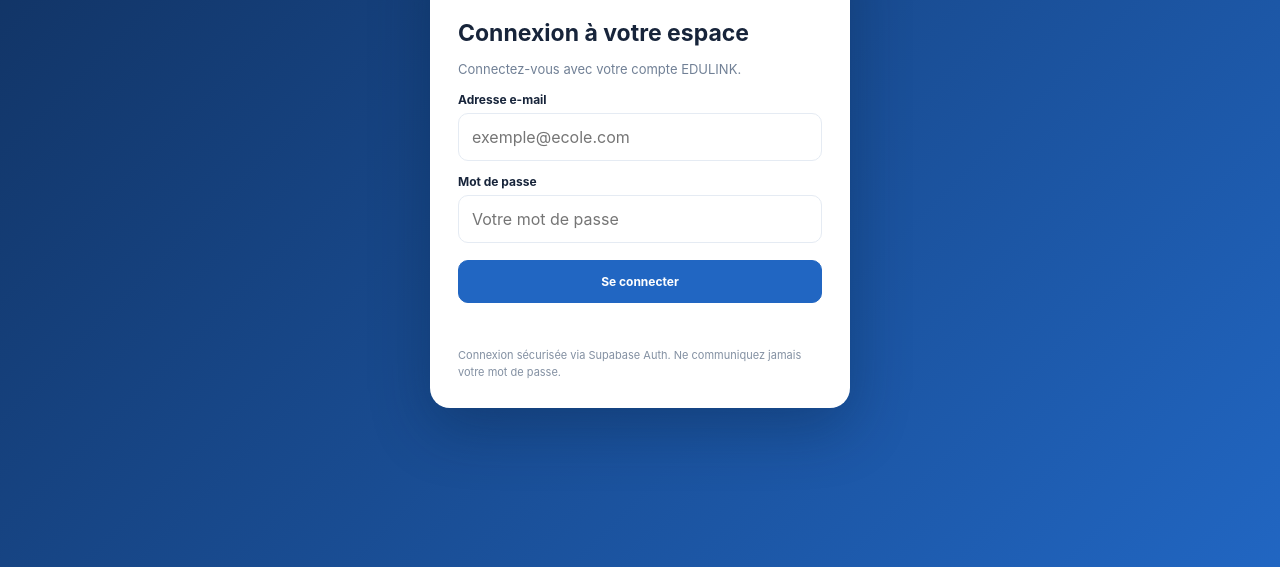
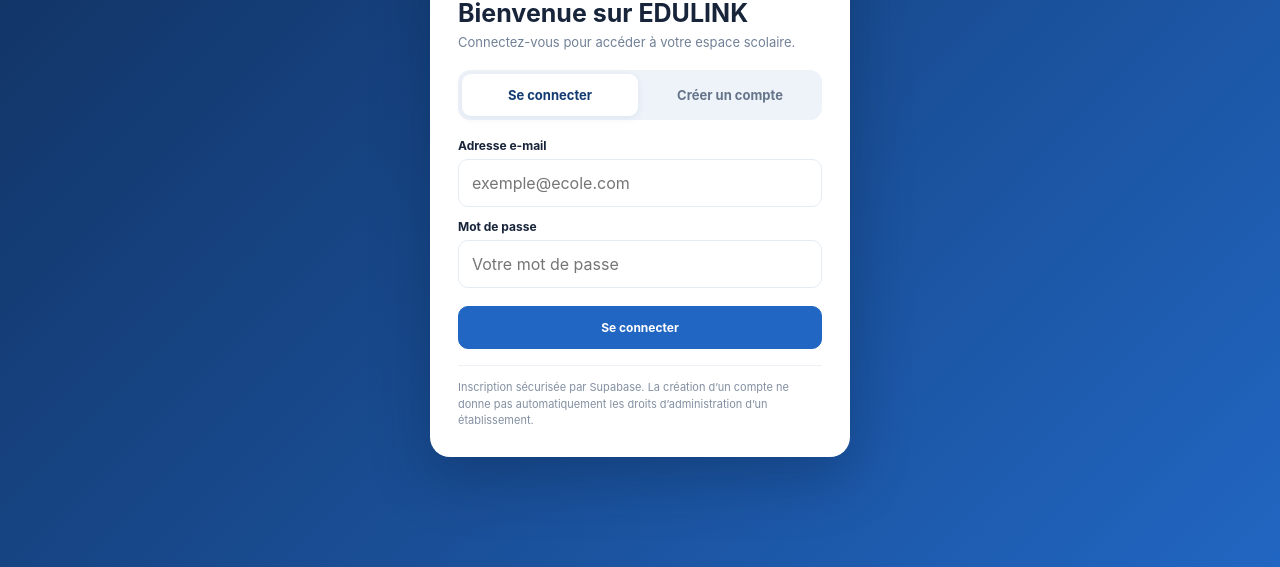
Before and after one commit to salasamouana1996-bot/EDULINK.GA, a plain HTML site: page index.html in a window 1280 px wide. Shown: the part 233-800 px from the top of the page. Drawn offline with nearby package versions, Linux system fonts and the light colour scheme.

Commit message:
Update index.html

```diff
--- a/index.html
+++ b/index.html
@@ -17,13 +17,17 @@
 @media(max-width:1050px){.cards{grid-template-columns:repeat(2,minmax(0,1fr))}}
 @media(max-width:720px){.app{display:block}.sidebar{position:fixed;z-index:20;top:0;bottom:0;left:-285px;width:270px;overflow-y:auto;transition:left .2s;box-shadow:0 10px 30px #071d3b30}.sidebar.open{left:0}.hamb{display:block}.topbar{height:62px;padding:0 10px}.content{padding:16px 12px 26px}.hero{display:block;padding:24px 20px;min-height:0}.hero-art{display:none}.welcome{display:block}.pill{display:inline-block;margin-top:10px}.profile .pname{display:none}.top-actions{gap:6px}.quick-grid{grid-template-columns:repeat(2,minmax(0,1fr))}.form-grid{grid-template-columns:1fr}.form-group.full{grid-column:auto}.panel-head{padding:14px}.panel-body{padding:13px}.cards{gap:9px}.stat{padding:13px}.stat strong{font-size:22px}.crumb{font-size:11px;white-space:nowrap}.top-left{gap:8px}}
 @media(max-width:380px){.cards{grid-template-columns:1fr 1fr}.quick-grid{grid-template-columns:1fr}.topbar{padding:0 7px}#connectionStatus{font-size:9px;padding:6px}.content{padding-left:9px;padding-right:9px}.hero h2{font-size:25px}}
+.auth-card{max-height:calc(100dvh - 28px);overflow-y:auto}.auth-welcome{margin-bottom:17px}.auth-kicker{font-size:10px;letter-spacing:1.6px;font-weight:800;color:#2166c2}.auth-welcome h2{margin:9px 0 5px;font-size:25px;line-height:1.2}.auth-welcome p{margin:0;color:#718096;font-size:13px}.auth-tabs{display:grid;grid-template-columns:1fr 1fr;background:#eef3fa;padding:4px;border-radius:12px;gap:4px;margin:18px 0}.auth-tab{border:0;background:transparent;border-radius:9px;padding:11px 8px;font-size:13px;font-weight:750;color:#65748a;min-height:42px}.auth-tab.active{background:white;color:#123b72;box-shadow:0 2px 8px #102f5c12}.auth-form[hidden]{display:none}.auth-form label{margin-top:12px}.auth-form input{display:block}.auth-submit{margin-top:18px!important}.auth-note{border-top:1px solid #edf1f6;padding-top:13px}.login-error:empty{display:none}@media(max-width:480px){.login-screen{padding:12px;align-items:center}.login-card{padding:22px 19px;border-radius:17px}.auth-welcome h2{font-size:23px}.auth-tabs{margin:15px 0}}
 </style>
 </head>
 <body>
-<div class="login-screen" id="loginScreen"><div class="login-card">
-<div class="brand" style="border:0;padding:0;margin-bottom:22px"><div class="logo" style="background:#102f5c;color:white">E</div><div><h1 style="font-size:20px;margin:0;color:#123b72;letter-spacing:1px">EDULINK</h1><small style="color:#718096">MKSALA TECHNOLOGIES</small></div></div>
-<h2>Connexion à votre espace</h2><p>Connectez-vous avec votre compte EDULINK.</p>
-<form id="loginForm"><label for="email">Adresse e-mail</label><input id="email" type="email" autocomplete="username" placeholder="exemple@ecole.com" required><label for="password">Mot de passe</label><input id="password" type="password" autocomplete="current-password" placeholder="Votre mot de passe" required><button class="btn blue" id="loginButton" type="submit">Se connecter</button><div class="login-error" id="loginError" role="alert"></div></form><div class="auth-note">Connexion sécurisée via Supabase Auth. Ne communiquez jamais votre mot de passe.</div>
+<div class="login-screen" id="loginScreen"><div class="login-card auth-card">
+<div class="brand auth-brand" style="border:0;padding:0;margin-bottom:20px"><div class="logo" style="background:#102f5c;color:white">E</div><div><h1 style="font-size:21px;margin:0;color:#123b72;letter-spacing:1px">EDULINK</h1><small style="color:#718096">MKSALA TECHNOLOGIES</small></div></div>
+<div class="auth-welcome"><span class="auth-kicker">ESPACE SCOLAIRE NUMÉRIQUE</span><h2 id="authTitle">Bienvenue sur EDULINK</h2><p id="authSubtitle">Connectez-vous pour accéder à votre espace scolaire.</p></div>
+<div class="auth-tabs" role="tablist" aria-label="Connexion ou inscription"><button type="button" class="auth-tab active" id="showLoginTab" role="tab" aria-selected="true">Se connecter</button><button type="button" class="auth-tab" id="showSignupTab" role="tab" aria-selected="false">Créer un compte</button></div>
+<form id="loginForm" class="auth-form"><label for="email">Adresse e-mail</label><input id="email" type="email" autocomplete="username" placeholder="exemple@ecole.com" required><label for="password">Mot de passe</label><input id="password" type="password" autocomplete="current-password" placeholder="Votre mot de passe" required><button class="btn blue auth-submit" id="loginButton" type="submit">Se connecter</button><div class="login-error" id="loginError" role="alert"></div></form>
+<form id="signupForm" class="auth-form" hidden><label for="signupName">Nom complet</label><input id="signupName" type="text" autocomplete="name" maxlength="120" placeholder="Votre nom et prénom" required><label for="signupEmail">Adresse e-mail</label><input id="signupEmail" type="email" autocomplete="email" placeholder="exemple@ecole.com" required><label for="signupPassword">Créer un mot de passe</label><input id="signupPassword" type="password" autocomplete="new-password" minlength="8" placeholder="8 caractères minimum" required><label for="signupPasswordConfirm">Confirmer le mot de passe</label><input id="signupPasswordConfirm" type="password" autocomplete="new-password" minlength="8" placeholder="Répétez le mot de passe" required><button class="btn blue auth-submit" id="signupButton" type="submit">Créer mon compte</button><div class="login-error" id="signupError" role="alert"></div></form>
+<div class="auth-note">Inscription sécurisée par Supabase. La création d’un compte ne donne pas automatiquement les droits d’administration d’un établissement.</div>
 </div></div>
 <div class="app" id="appShell"><aside class="sidebar" id="sidebar">
 <div class="brand"><div class="logo">E</div><div><h1>EDULINK</h1><small>MKSALA TECHNOLOGIES</small></div></div>
@@ -101,8 +105,12 @@ async function showSpecial(key){const names={classes:["▤","Classes & matières
 async function exportCsv(){const key=$("exportTable").value,cfg=configs[key];let q=db.from(cfg.table).select("*").limit(5000);if(!isSuperAdmin()&&currentProfile?.etablissement_id)q=q.eq("etablissement_id",currentProfile.etablissement_id);const {data,error}=await q;if(error)return toast("Export impossible : "+error.message);const cols=cfg.columns;const csv=[cols.join(";"),...(data||[]).map(r=>cols.map(c=>'"'+String(r[c]??"").replace(/"/g,'""')+'"').join(";"))].join("\r\n");const blob=new Blob(["\ufeff"+csv],{type:"text/csv;charset=utf-8"});const a=document.createElement("a");a.href=URL.createObjectURL(blob);a.download=key+"_edulink.csv";a.click();URL.revokeObjectURL(a.href);toast("Export CSV préparé.")}
 async function showPage(key){$("sidebar").classList.remove("open");document.querySelectorAll(".nav button").forEach(b=>b.classList.toggle("active",b.dataset.page===key));if(key==="dashboard")return showDashboard();if(key==="etablissements")return showEstablishments();if(configs[key])return renderModule(key);return showSpecial(key)}
 async function loadProfile(user){currentUser=user;const {data,error}=await db.from("profiles").select("full_name,role,etablissement_id").eq("id",user.id).maybeSingle();if(error){currentProfile=null;$("userDisplay").textContent=user.email||"Compte";$("userRole").textContent="Profil inaccessible";$("connectionStatus").textContent="Profil à vérifier";console.error(error);return}currentProfile=data;$("userDisplay").textContent=data?.full_name||user.email||"Utilisateur";$("userRole").textContent=roleName(data?.role);$("userAvatar").textContent=$("userDisplay").textContent.slice(0,2).toUpperCase();$("connectionStatus").textContent="Supabase connecté";if(!data)toast("Aucun profil trouvé pour ce compte.");}
-async function init(){try{if(!window.supabase?.createClient)return showLogin("Supabase JS n'a pas pu être chargé. Vérifiez Internet.");db=window.supabase.createClient(SUPABASE_URL,SUPABASE_ANON_KEY);const {data,error}=await db.auth.getSession();if(error)throw error;if(data.session){showApp();await loadProfile(data.session.user);await showPage("dashboard")}else showLogin();db.auth.onAuthStateChange((event,session)=>{if(event==="INITIAL_SESSION")return;setTimeout(async()=>{if(session){showApp();await loadProfile(session.user);await showPage("dashboard")}else{currentUser=null;currentProfile=null;showLogin()}},0)})}catch(e){showLogin("Connexion impossible : "+e.message)}}
-$("loginForm").addEventListener("submit",async e=>{e.preventDefault();$("loginError").textContent="";$("loginButton").disabled=true;$("loginButton").textContent="Connexion…";try{const {data,error}=await db.auth.signInWithPassword({email:$("email").value.trim(),password:$("password").value});if(error)throw error;showApp();await loadProfile(data.user);await showPage("dashboard")}catch(err){$("loginError").textContent=err.message==="Invalid login credentials"?"Adresse e-mail ou mot de passe incorrect.":err.message}finally{$("loginButton").disabled=false;$("loginButton").textContent="Se connecter"}});
+async function init(){try{if(!window.supabase?.createClient)return showLogin("Supabase JS n'a pas pu être chargé. Vérifiez Internet.");db=window.supabase.createClient(SUPABASE_URL,SUPABASE_ANON_KEY);const {data,error}=await db.auth.getSession();if(error)throw error;if(data.session){try{await ensureProfile(data.session.user)}catch(profileError){console.error(profileError)}showApp();await loadProfile(data.session.user);await showPage("dashboard")}else showLogin();db.auth.onAuthStateChange((event,session)=>{if(event==="INITIAL_SESSION")return;setTimeout(async()=>{if(session){try{await ensureProfile(session.user)}catch(profileError){console.error(profileError)}showApp();await loadProfile(session.user);await showPage("dashboard")}else{currentUser=null;currentProfile=null;showLogin()}},0)})}catch(e){showLogin("Connexion impossible : "+e.message)}}
+function setAuthMode(mode){const signup=mode==="signup";$("loginForm").hidden=signup;$("signupForm").hidden=!signup;$("showLoginTab").classList.toggle("active",!signup);$("showSignupTab").classList.toggle("active",signup);$("showLoginTab").setAttribute("aria-selected",String(!signup));$("showSignupTab").setAttribute("aria-selected",String(signup));$("authTitle").textContent=signup?"Créer votre compte EDULINK":"Bienvenue sur EDULINK";$("authSubtitle").textContent=signup?"Inscrivez-vous pour rejoindre votre espace scolaire.":"Connectez-vous pour accéder à votre espace scolaire.";$("loginError").textContent="";$("signupError").textContent=""}
+async function ensureProfile(user,fullName=""){const {data,error}=await db.from("profiles").select("id,full_name,role,etablissement_id").eq("id",user.id).maybeSingle();if(error)throw error;if(data)return data;const name=(fullName||user.user_metadata?.full_name||user.email||"Utilisateur").trim();const {data:created,error:createError}=await db.from("profiles").insert({id:user.id,full_name:name,role:"utilisateur",etablissement_id:null}).select("id,full_name,role,etablissement_id").single();if(createError)throw createError;return created}
+$("showLoginTab").addEventListener("click",()=>setAuthMode("login"));$("showSignupTab").addEventListener("click",()=>setAuthMode("signup"));
+$("loginForm").addEventListener("submit",async e=>{e.preventDefault();$("loginError").textContent="";$("loginButton").disabled=true;$("loginButton").textContent="Connexion…";try{const {data,error}=await db.auth.signInWithPassword({email:$("email").value.trim(),password:$("password").value});if(error)throw error;await ensureProfile(data.user);showApp();await loadProfile(data.user);await showPage("dashboard")}catch(err){$("loginError").textContent=err.message==="Invalid login credentials"?"Adresse e-mail ou mot de passe incorrect.":err.message}finally{$("loginButton").disabled=false;$("loginButton").textContent="Se connecter"}});
+$("signupForm").addEventListener("submit",async e=>{e.preventDefault();$("signupError").textContent="";const name=$("signupName").value.trim(),email=$("signupEmail").value.trim(),password=$("signupPassword").value,confirmPassword=$("signupPasswordConfirm").value;if(password.length<8){$("signupError").textContent="Le mot de passe doit contenir au moins 8 caractères.";return}if(password!==confirmPassword){$("signupError").textContent="Les deux mots de passe ne correspondent pas.";return}const btn=$("signupButton");btn.disabled=true;btn.textContent="Création du compte…";try{const {data,error}=await db.auth.signUp({email,password,options:{data:{full_name:name}}});if(error)throw error;if(data.session&&data.user){try{await ensureProfile(data.user,name)}catch(profileError){console.error(profileError);toast("Compte créé. Le profil doit être vérifié par l’administrateur.")}showApp();await loadProfile(data.user);await showPage("dashboard");toast("Votre compte EDULINK est créé.")}else{$("signupForm").reset();$("signupError").textContent="Inscription enregistrée ! Consultez votre boîte e-mail pour confirmer votre adresse, puis connectez-vous."}}catch(err){$("signupError").textContent=err.message.toLowerCase().includes("already registered")?"Cette adresse e-mail possède déjà un compte. Essayez de vous connecter.":err.message}finally{btn.disabled=false;btn.textContent="Créer mon compte"}});
 $("logoutButton").addEventListener("click",async()=>{if(db)await db.auth.signOut()});$("hamb").addEventListener("click",()=>$("sidebar").classList.toggle("open"));document.querySelectorAll(".nav button").forEach(b=>b.addEventListener("click",()=>showPage(b.dataset.page)));init();
 </script>
 </body></html>
```
